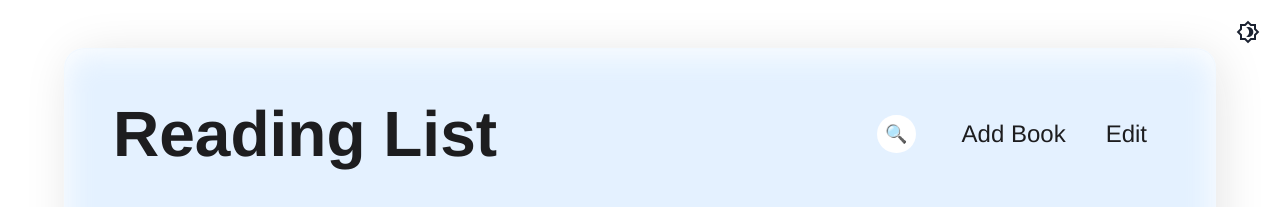
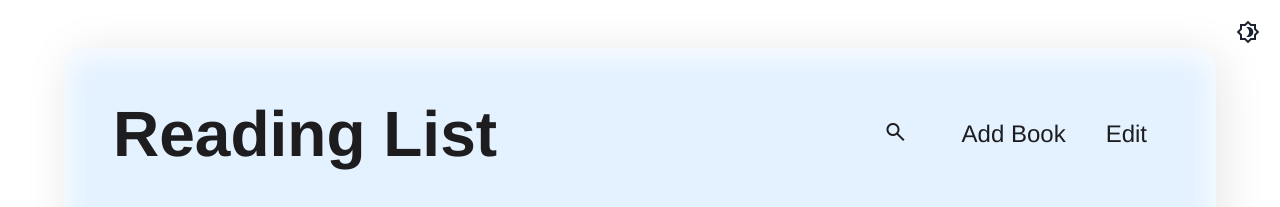
Before and after one commit to sohadutt/library, a React (Vite) app: page / in a window 1280 px wide. Shown: the top 207 px of the page. Built offline with nearby package versions, Linux system fonts and the light colour scheme; a web font is replaced by a local one.

Commit message:
some fix

```diff
--- a/index.html
+++ b/index.html
@@ -6,7 +6,9 @@
     <meta name="viewport" content="width=device-width, initial-scale=1.0" />
     <title>Library App</title>
     <link href="https://fonts.googleapis.com/css2?family=Tiny5&display=swap" rel="stylesheet" />
-    <link rel="stylesheet" href="https://fonts.googleapis.com/css2?family=Material+Symbols+Outlined:opsz,wght,FILL,GRAD@20..48,100..700,0..1,-50..200&icon_names=brightness_4" />
+   <link href="https://fonts.googleapis.com/css2?family=Material+Symbols+Outlined" rel="stylesheet" />
+
+
   </head>
   <body>
     <div id="root"></div>
--- a/src/components/SearchBar.css
+++ b/src/components/SearchBar.css
@@ -36,17 +36,16 @@
 
 .search-button {
   font-size: 18px;
-  background-color: var(--primary-color);
+  background-color: transparent;
   border: none;
   border-radius: 50%;
   padding: 8px;
   cursor: pointer;
   color: var(--text-color);
-  transition: background-color 0.3s ease;
 }
 
 .search-button:hover {
-  background-color: var(--button-hover);
+  text-shadow: 0 1px 3px var(--header-text);
 }
 
 .search-button:active {
--- a/src/components/SearchBar.tsx
+++ b/src/components/SearchBar.tsx
@@ -28,7 +28,7 @@
     <div ref={wrapperRef} className={`search-bar ${expanded ? "expanded" : ""}`}>
       {!expanded && (
         <button className="search-button" onClick={() => setExpanded(true)}>
-          🔍
+          <span className="material-symbols-outlined">search</span>
         </button>
       )}
       {expanded && (
```
Also changed, not shown: 1 other file (tests, documents, lock files or other folders).
